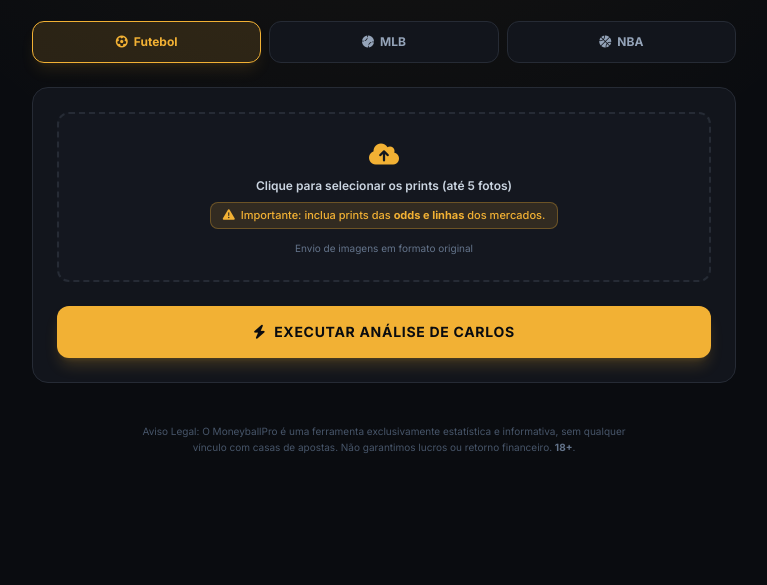
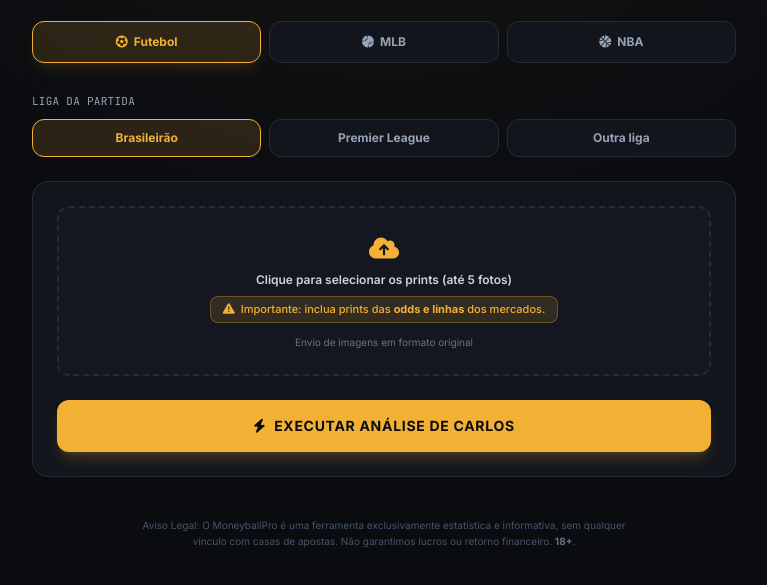
Before and after one commit to marcus-moneyball/moneyball-pro, a plain HTML site: page index.html in a window 1280 px wide. Shown: the part 285-870 px from the top of the page, without its empty margins (256-1023 px from the left). Before the commit the page ends 800 px from the top, so only its background shows below. Drawn offline with nearby package versions, Linux system fonts and the light colour scheme.

Commit message:
Update index.html

```diff
--- a/index.html
+++ b/index.html
@@ -65,6 +65,16 @@
 
         <!-- SELEÇÃO DE ESPORTE -->
         <div id="sport-tabs" class="grid grid-cols-3 gap-2"></div>
+
+        <!-- SELEÇÃO DE LIGA (só aparece pra futebol) -->
+        <div id="liga-container" class="hidden space-y-2">
+            <label class="text-[11px] font-mono text-slate-400 uppercase tracking-wide">Liga da partida</label>
+            <div id="liga-tabs" class="grid grid-cols-3 gap-2"></div>
+            <div id="liga-aviso" class="hidden items-center gap-1.5 px-3 py-2 rounded-lg bg-amber-400/10 border border-amber-400/20 text-[11px] text-amber-300 font-medium">
+                <i class="fa-solid fa-triangle-exclamation text-xs"></i>
+                <span>Ligas fora do Brasileirão/Premier League ainda não têm o reforço de dados extra — a confiabilidade da análise pode ser menor.</span>
+            </div>
+        </div>
 
         <!-- CAIXA PRINCIPAL DE ENTRADA -->
         <div id="input-box" class="bg-base-panel border border-base-border rounded-2xl p-6 space-y-6">
@@ -189,6 +199,7 @@ const MODULES = {
 
 document.addEventListener("DOMContentLoaded", () => {
     buildSportTabs();
+    atualizarVisibilidadeLiga();
     carregarUsoDoDia();
     atualizarContadorUso();
 });
@@ -239,6 +250,53 @@ function buildSportTabs() {
 function selecionarSport(key) {
     sportAtivo = key;
     buildSportTabs();
+    atualizarVisibilidadeLiga();
+}
+
+const LIGAS_FUTEBOL = {
+    brasileirao: { label: "Brasileirão", codigo: "BSA" },
+    premier_league: { label: "Premier League", codigo: "PL" },
+    outra: { label: "Outra liga", codigo: null },
+};
+let ligaAtiva = "brasileirao";
+
+function atualizarVisibilidadeLiga() {
+    const container = document.getElementById("liga-container");
+    if (!container) return;
+    if (sportAtivo === "futebol") {
+        container.classList.remove("hidden");
+        buildLigaTabs();
+    } else {
+        container.classList.add("hidden");
+    }
+}
+
+function buildLigaTabs() {
+    const container = document.getElementById("liga-tabs");
+    if (!container) return;
+    container.innerHTML = Object.entries(LIGAS_FUTEBOL).map(([key, liga]) => `
+        <button type="button" onclick="selecionarLiga('${key}')" id="liga-tab-${key}" class="py-2.5 px-2 rounded-xl border text-xs font-bold transition-all cursor-pointer ${key === ligaAtiva ? 'bg-accent-soft border-accent text-accent' : 'bg-base-panel border-base-border text-slate-400 hover:border-slate-700'}">
+            ${liga.label}
+        </button>
+    `).join("");
+    atualizarAvisoLiga();
+}
+
+function selecionarLiga(key) {
+    ligaAtiva = key;
+    buildLigaTabs();
+}
+
+function atualizarAvisoLiga() {
+    const aviso = document.getElementById("liga-aviso");
+    if (!aviso) return;
+    if (ligaAtiva === "outra") {
+        aviso.classList.remove("hidden");
+        aviso.classList.add("flex");
+    } else {
+        aviso.classList.add("hidden");
+        aviso.classList.remove("flex");
+    }
 }
 
 function previewImagens(input) {
@@ -331,6 +389,9 @@ async function obterEmailUsuario() {
 async function processarPrintComEngine(email) {
     const formData = new FormData();
     formData.append("sport", sportAtivo);
+    if (sportAtivo === "futebol") {
+        formData.append("liga", ligaAtiva);
+    }
 
     if (!isDevMode && email) {
         formData.append("email", email);
@@ -609,7 +670,6 @@ function renderizarBilhetesFormatados(dados) {
                     <div class="text-right">
                         <span class="text-[10px] font-mono text-slate-400 block">Hipótese Tática</span>
                         <span class="text-xs font-bold text-value font-mono bg-value/10 border border-value/20 px-2 py-0.5 rounded">${dados.hipotese_partida || 'TIPO A'}</span>
-                        ${dados.codigo_auditoria ? `<span class="text-[9px] font-mono text-slate-500 block mt-1">Código: ${dados.codigo_auditoria}</span>` : ''}
                     </div>
                 </div>
 
```
